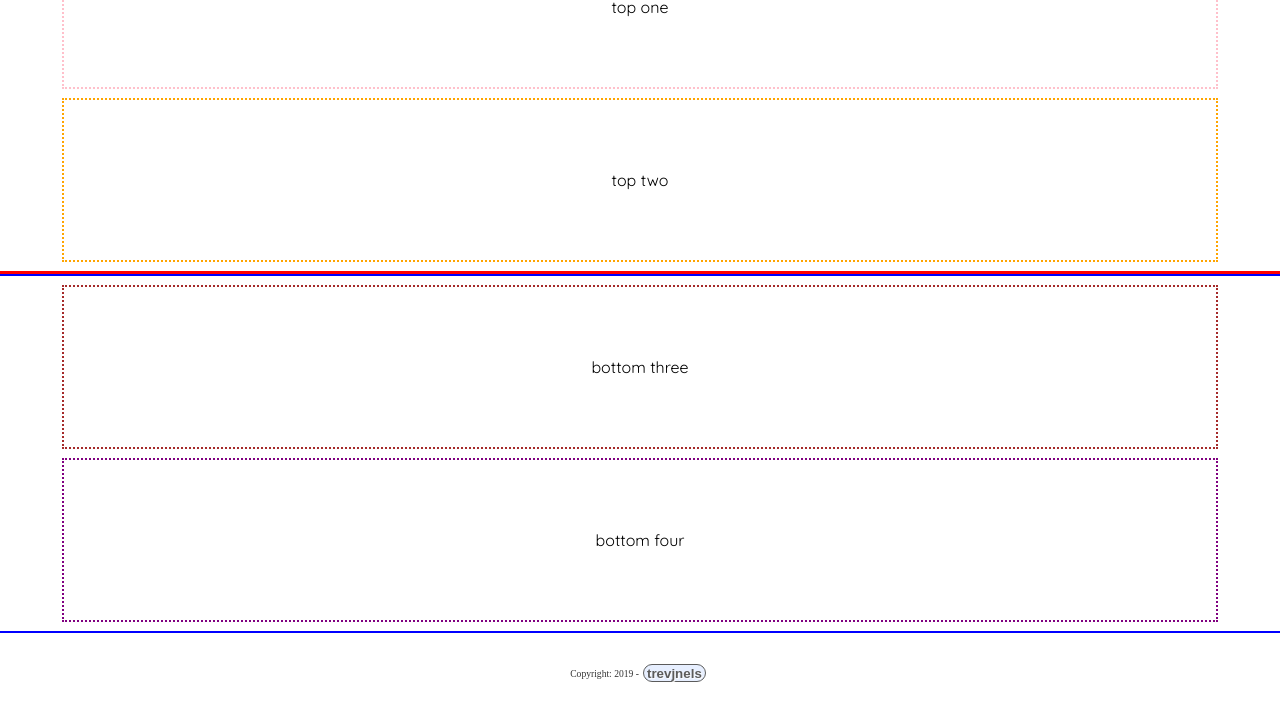
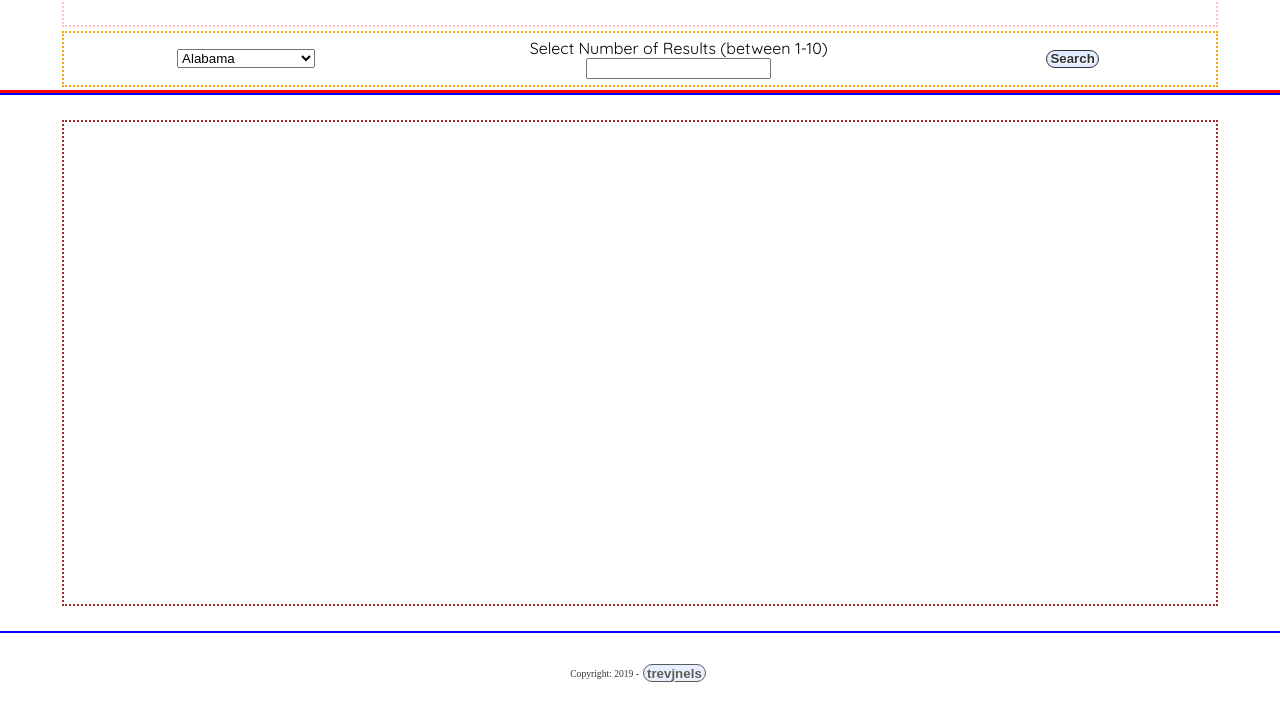
Before and after one commit to trevjnels/nationalParksNearMe, a website: page index.html in a window 1280 px wide. Shown: the part 87-800 px from the top of the page. Drawn offline with Linux system fonts and the light colour scheme.

Commit message:
i think i finished the proj

```diff
--- a/index.html
+++ b/index.html
@@ -4,7 +4,8 @@
 <head>
   <meta charset="utf-8">
   <meta name="viewport" content="width=device-width, initial-scale=1">
-  <title>StarterKit</title>
+  <title>ParkSearcher</title>
+
   <link href="https://fonts.googleapis.com/css?family=Quicksand" rel="stylesheet">
   <link href="style.css" rel="stylesheet" type="text/css" />
   <link rel="icon" href="./Louvor.jpg">
@@ -43,11 +44,7 @@
           <!-- INSERT CODE HERE  -->
         </div>
 
-        <div class="four bottom-four cube flex">
-          <!-- INSERT CODE HERE -->
-          bottom four
-          <!-- INSERT CODE HERE -->
-        </div>
+
       </div>
 
 
--- a/index.js
+++ b/index.js
@@ -1,14 +1,150 @@
-"use strict";
+const stateObj = {
+  Alabama: { name: "Alabama", abbv: "AL" },
+  Alaska: { name: "Alaska", abbv: "AK" },
+  Arizona: { name: "Arizona", abbv: "AZ" },
+  Arkansas: { name: "Arkansas", abbv: "AR" },
+  California: { name: "California", abbv: "CA" },
+  Colorado: { name: "Colorado", abbv: "CO" },
+  Connecticut: { name: "Connecticut", abbv: "CT" },
+  Delaware: { name: "Delaware", abbv: "DE" },
+  "District of Columbia": { name: "District of Columbia", abbv: "DC" },
+  Florida: { name: "Florida", abbv: "FL" },
+  Georgia: { name: "Georgia", abbv: "GA" },
+  Hawaii: { name: "Hawaii", abbv: "HI" },
+  Idaho: { name: "Idaho", abbv: "ID" },
+  Illinois: { name: "Illinois", abbv: "IL" },
+  Indiana: { name: "Indiana", abbv: "IN" },
+  Iowa: { name: "Iowa", abbv: "IA" },
+  Kansas: { name: "Kansas", abbv: "KS" },
+  Kentucky: { name: "Kentucky", abbv: "KY" },
+  Louisiana: { name: "Louisiana", abbv: "LA" },
+  Maine: { name: "Maine", abbv: "ME" },
+  Maryland: { name: "Maryland", abbv: "MD" },
+  Massachusetts: { name: "Massachusetts", abbv: "MA" },
+  Michigan: { name: "Michigan", abbv: "MI" },
+  Minnesota: { name: "Minnesota", abbv: "MN" },
+  Mississippi: { name: "Mississippi", abbv: "MS" },
+  Missouri: { name: "Missouri", abbv: "MO" },
+  Montana: { name: "Montana", abbv: "MT" },
+  Nebraska: { name: "Nebraska", abbv: "NE" },
+  Nevada: { name: "Nevada", abbv: "NV" },
+  "New Hampshire": { name: "New Hampshire", abbv: "NH" },
+  "New Jersey": { name: "New Jersey", abbv: "NJ" },
+  "New Mexico": { name: "New Mexico", abbv: "NM" },
+  "New York": { name: "New York", abbv: "NY" },
+  "North Carolina": { name: "North Carolina", abbv: "NC" },
+  "North Dakota": { name: "North Dakota", abbv: "ND" },
+  Ohio: { name: "Ohio", abbv: "OH" },
+  Oklahoma: { name: "Oklahoma", abbv: "OK" },
+  Oregon: { name: "Oregon", abbv: "OR" },
+  Pennsylvania: { name: "Pennsylvania", abbv: "PA" },
+  "Rhode Island": { name: "Rhode Island", abbv: "RI" },
+  "South Carolina": { name: "South Carolina", abbv: "SC" },
+  "South Dakota": { name: "South Dakota", abbv: "SD" },
+  Tennessee: { name: "Tennessee", abbv: "TN" },
+  Texas: { name: "Texas", abbv: "TX" },
+  Utah: { name: "Utah", abbv: "UT" },
+  Vermont: { name: "Vermont", abbv: "VT" },
+  Virginia: { name: "Virginia", abbv: "VA" },
+  Washington: { name: "Washington", abbv: "WA" },
+  "West Virginia": { name: "West Virginia", abbv: "WV" },
+  Wisconsin: { name: "Wisconsin", abbv: "WI" },
+  Wyoming: { name: "Wyoming", abbv: "WY" }
+};
 
-const logger = function(func) {
-  console.log(func.name, " is running!");
-};
+var stateArray = Object.keys(stateObj);
 
 //serach parks in multiple states
 //user must control max number of results with default of 10
 //each park listing must have: full name,  descritpion, URL, real address
 //  and photo
 //search must wipeout the moment someone submits form or types in input
+
+//
+// park = "acad"
+// endpoint = "https://developer.nps.gov/api/v1/parks?parkCode=" + park + "&fields=addresses"
+// HEADERS = {"Authorization":"INSERT-API-KEY-HERE"}
+// req = fetch(endpoint,headers=HEADERS)
+// "use strict";
+
+// curl -X GET
+//
+//  -H "accept: application/json"
+
+const parkAPIKey = "z1CM0ohsx8v41kKb0zKExnVzurJPqHDoa8ujQW4b";
+const park = "acad";
+
+const logger = function(func) {
+  console.log(func.name, " is running!");
+};
+
+// - - - - - - - - - - - - - - - - - - - - -- - - - - - - - - - - - - - -
+const renderPage = function() {
+  $(".one").html(
+    `<h1 class="title">Search for national parks in (near) your state!</h1> `
+  );
+  $(".two").html(
+    `<form class="parkSearchForm"><select class="stateSelector"></select><span class="flex flex-col">Select Number of Results (between 1-10)<input class="resultsMax" type="number"></input></span><button value="10" required class="submit">Search</button></form>`
+  );
+  $(".three").html(`<div class="parkOutput">`);
+  stateArray.forEach(function(state) {
+    $(".stateSelector").append(
+      `<option class="stateoption ${state}
+      ${stateObj[state].abbv}">${state}</option>`
+    );
+  });
+  //
+};
+
+const renderOutput = function(resp, max) {
+  console.log(resp.data);
+  // resp.data.forEach(function(entry)
+
+  if (max > resp.data.length) {
+    max = resp.data.length;
+  }
+
+  for (let i = 0; i < max; i++) {
+    var entry = resp.data[i];
+    $(".parkOutput").append(`
+
+      <div class="flex flex-row">
+        <h4 class="parkname">${entry.fullName}</h4>
+        <a href="${entry.url}" target="_blank" ><h4>Website</h4></a>
+      </div>
+      <div> <p class="description">${entry.description}</p></div>
+    `);
+  }
+};
+
+const getData = function(url, max) {
+  // Default options are marked with *
+  return fetch(url)
+    .then(response => response.json())
+    .then(response => renderOutput(response, max)) // JSON-string from `response.json()` call
+    .catch(error => console.error(error)); // parses JSON response into native Javascript objects
+};
+
+const urlBuilder = function(state, api_key) {
+  //take data out of input box ()
+  var url = `https://developer.nps.gov/api/v1/parks?stateCode=${state}&fields=&api_key=${api_key}`;
+  return url;
+};
+
+const formListner = function() {
+  $(".submit").click(function(e) {
+    e.preventDefault();
+    $(".parkOutput").html("");
+    var currentState = $(".stateSelector").val();
+    var resultsMax = $(".resultsMax").val();
+    if (resultsMax < 1 || resultsMax > 10) {
+      alert("input a number between 1&10");
+      $(".parkOutput").html(`<h1>Input a number between 1-10!</h1>`);
+    }
+    var url = urlBuilder(stateObj[currentState].abbv, parkAPIKey);
+    getData(url, resultsMax);
+  });
+};
 
 const copyrightListner = function() {
   logger(copyrightListner);
@@ -22,6 +158,8 @@ const copyrightListner = function() {
 const autoRunner = function() {
   logger(autoRunner);
   copyrightListner();
+  renderPage();
+  formListner();
 };
 
 autoRunner();
--- a/style.css
+++ b/style.css
@@ -1,6 +1,22 @@
 /* element based cs */
 body {
   margin: 0;
+  text-align: center;
+}
+
+.parkOutput {
+  overflow-y: scroll;
+  object-position: top;
+  max-height: 100%;
+  object-fit: contain;
+}
+
+form {
+  display: flex;
+  flex-direction: row;
+  justify-content: space-around;
+  align-items: center;
+  width: 99%;
 }
 
 button {
@@ -40,13 +56,13 @@ button:active {
 }
 
 .top {
-  height: 49.5%;
+  height: 24.5%;
   width: 100%;
   border: 3px solid red;
 }
 
 .bottom {
-  height: 49.5%;
+  height: 75.5%;
   width: 100%;
   border: 2px solid blue;
 }
@@ -72,18 +88,17 @@ button:active {
 /*  dimensions end */
 .one {
   border-color: pink;
+  height: 60%;
 }
 
 .two {
   border-color: orange;
+  height: 30%;
 }
 
 .three {
   border-color: brown;
-}
-
-.four {
-  border-color: purple;
+  height: 90%;
 }
 
 .footer {
```
